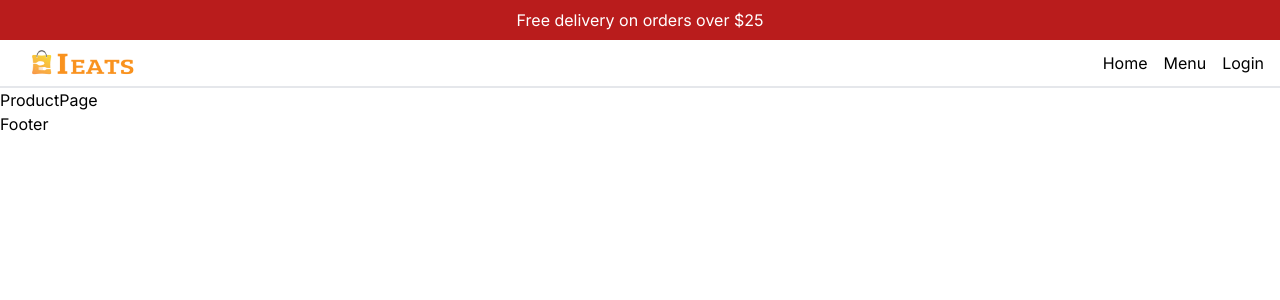
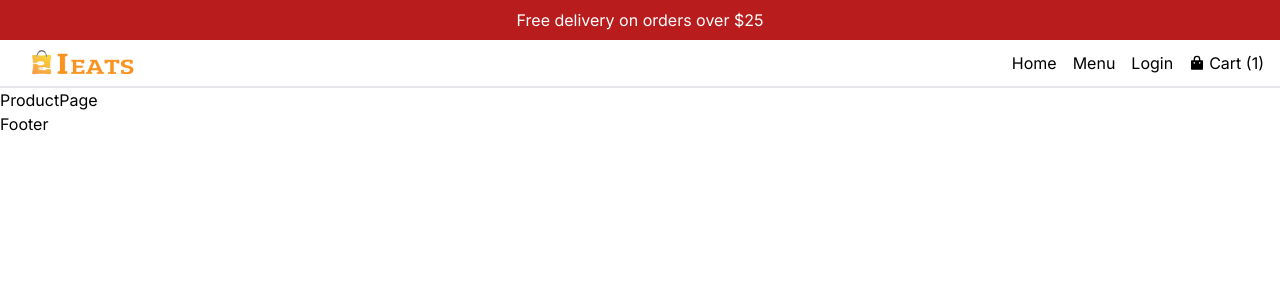
Before and after one commit to feliceforgione/iEats2, a Next.js app: page /product/1 in a window 1280 px wide. Shown: the top 300 px of the page. Built offline with nearby package versions, Linux system fonts and the light colour scheme.

Commit message:
Added CartIcon

```diff
--- /dev/null
+++ b/src/components/CartIcon.tsx
@@ -0,0 +1,14 @@
+import Link from "next/link";
+import React from "react";
+import { RiShoppingBagFill } from "react-icons/ri";
+
+function CartIcon() {
+  return (
+    <Link href="/cart" className="flex items-center gap-1">
+      <RiShoppingBagFill />
+      <span>Cart (1) </span>
+    </Link>
+  );
+}
+
+export default CartIcon;
--- a/src/components/Navbar.tsx
+++ b/src/components/Navbar.tsx
@@ -4,6 +4,7 @@ import Image from "next/image";
 import logo from "../../public/logo.png";
 import Link from "next/link";
 import { MenuLink } from "@/entities/MenuLink";
+import CartIcon from "./CartIcon";
 
 const LINKS: MenuLink[] = [
   { id: 1, title: "Home", url: "/" },
@@ -28,6 +29,7 @@ function Navbar() {
         ) : (
           <Link href="/login">Login</Link>
         )}
+        <CartIcon />
       </div>
       <div className="md:hidden">
         <MobileMenu links={LINKS} user={user} />
```
